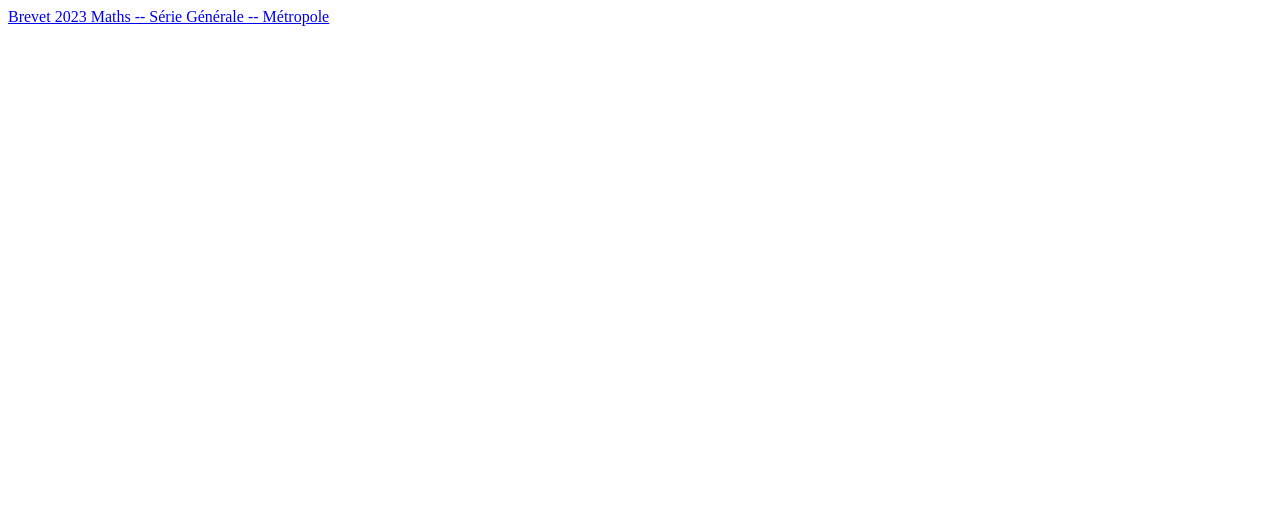
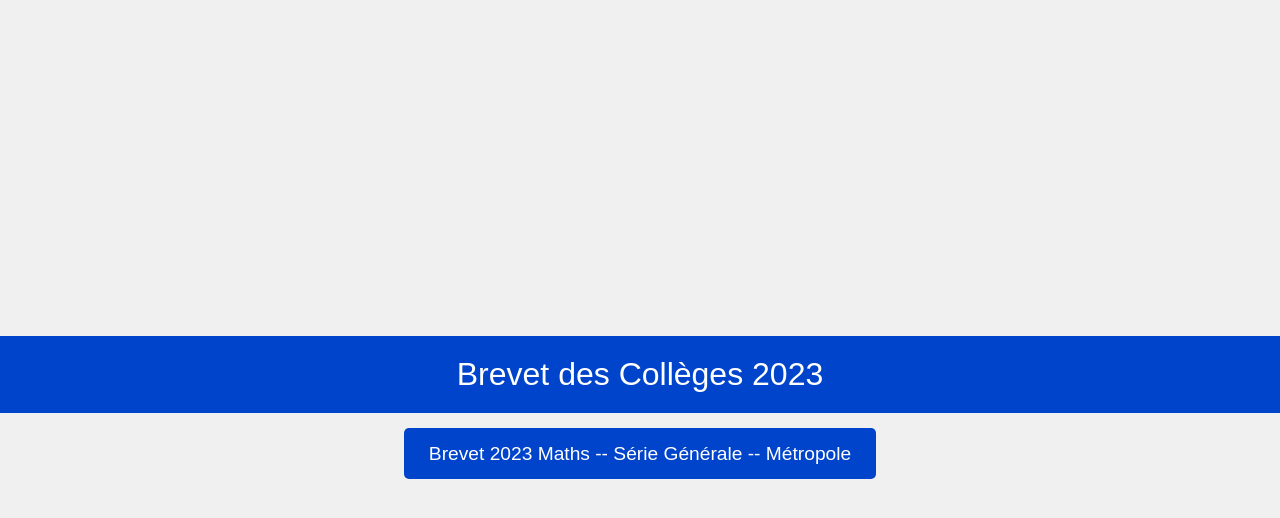
Before and after one commit to Komas19-new/brevet, a plain HTML site: page index.html in a window 1280 px wide. Drawn offline with Linux system fonts and the light colour scheme.

Commit message:
Update index.html

```diff
--- a/index.html
+++ b/index.html
@@ -1,2 +1,53 @@
-<title>Brevet</title>
-<a href="/DNB2023/Métropole/Général/Maths/index.html">Brevet 2023 Maths -- Série Générale -- Métropole</a>
+<!DOCTYPE html>
+<html lang="fr">
+<head>
+    <meta charset="UTF-8">
+    <meta name="viewport" content="width=device-width, initial-scale=1.0">
+    <title>Brevet</title>
+    <style>
+        body {
+            display: flex;
+            flex-direction: column;
+            margin: 0;
+            height: 100vh;
+            font-family: Arial, sans-serif;
+            color: #333;
+            background-color: #f0f0f0;
+            justify-content: center;
+            align-items: center;
+        }
+        header {
+            background-color: #0044cc;
+            color: white;
+            padding: 20px;
+            text-align: center;
+            font-size: 2em;
+            width: 100%;
+        }
+        .link-container {
+            margin-top: 30px;
+            text-align: center;
+        }
+        .link-container a {
+            background-color: #0044cc;
+            color: white;
+            padding: 15px 25px;
+            text-decoration: none;
+            font-size: 1.2em;
+            border-radius: 5px;
+            transition: background-color 0.3s ease;
+        }
+        .link-container a:hover {
+            background-color: #003399;
+        }
+    </style>
+</head>
+<body>
+    <header>
+        Brevet des Collèges 2023
+    </header>
+    <div class="link-container">
+        <a href="/DNB2023/Métropole/Général/Maths/index.html">Brevet 2023 Maths -- Série Générale -- Métropole</a>
+    </div>
+</body>
+</html>
```
